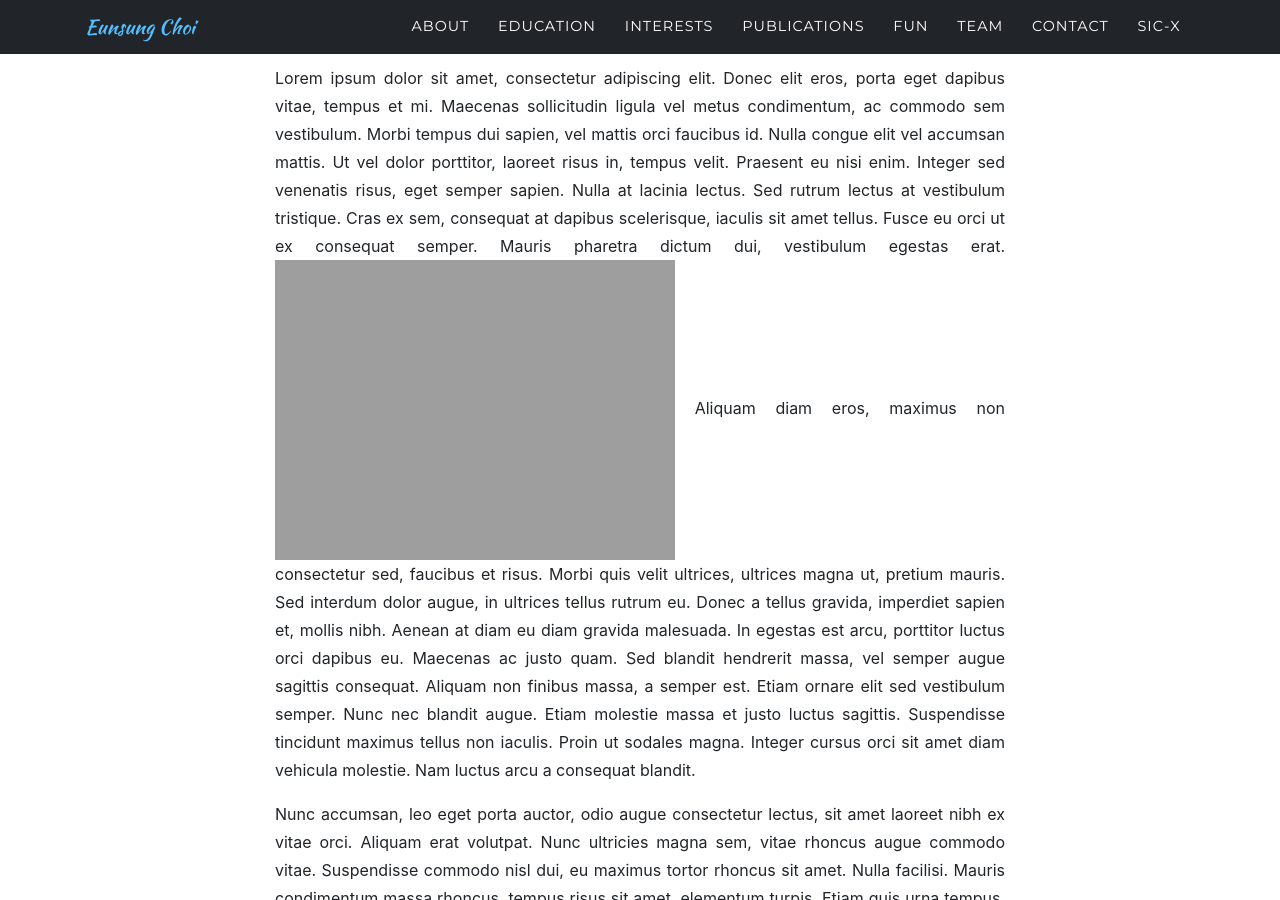
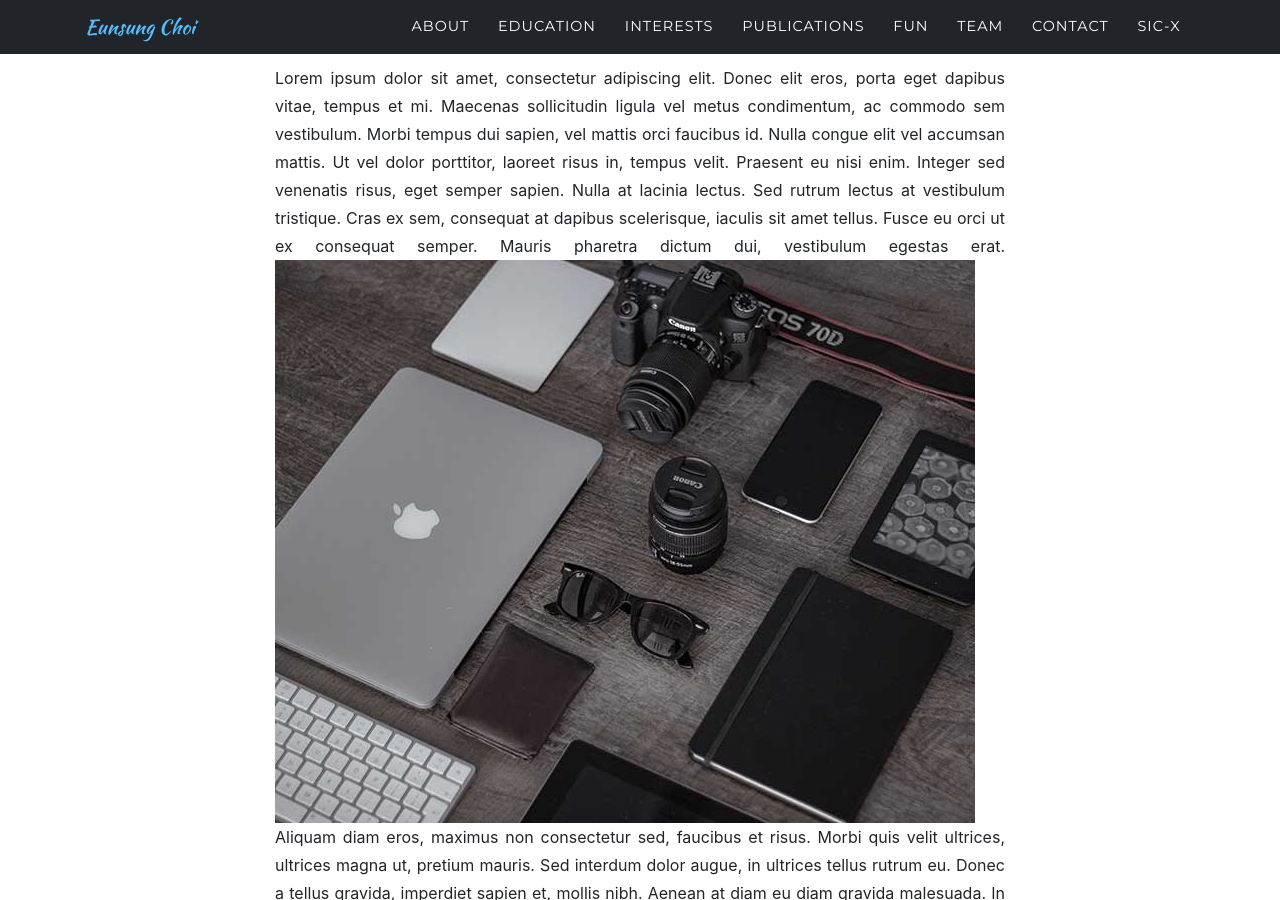
Before and after one commit to choices97/choices97.github.io, a Jekyll site: the page built from _posts/2019-08-31-first-post.md, in a window 1280 px wide and 900 px high, scrolled down 468 px. Built offline with Jekyll 4.4.1, drawn with Linux system fonts in a browser that asks for light colours; some web fonts are replaced; comment, search, counter and statistics services are not loaded.

Commit message:
Update 2019-08-31-first-post.md

```diff
--- a/_posts/2019-08-31-first-post.md
+++ b/_posts/2019-08-31-first-post.md
@@ -14,7 +14,7 @@ caption:
 ---
 
 Lorem ipsum dolor sit amet, consectetur adipiscing elit. Donec elit eros, porta eget dapibus vitae, tempus et mi. Maecenas sollicitudin ligula vel metus condimentum, ac commodo sem vestibulum. Morbi tempus dui sapien, vel mattis orci faucibus id. Nulla congue elit vel accumsan mattis. Ut vel dolor porttitor, laoreet risus in, tempus velit. Praesent eu nisi enim. Integer sed venenatis risus, eget semper sapien. Nulla at lacinia lectus. Sed rutrum lectus at vestibulum tristique. Cras ex sem, consequat at dapibus scelerisque, iaculis sit amet tellus. Fusce eu orci ut ex consequat semper. Mauris pharetra dictum dui, vestibulum egestas erat.
-<img data-action="zoom" src='{{ "![path](/assets/img/fun/01-full.jpg)" }} ' alt='absolute'>
+<img data-action="zoom" src='/assets/img/fun/01-full.jpg' alt='absolute'>
 Aliquam diam eros, maximus non consectetur sed, faucibus et risus. Morbi quis velit ultrices, ultrices magna ut, pretium mauris. Sed interdum dolor augue, in ultrices tellus rutrum eu. Donec a tellus gravida, imperdiet sapien et, mollis nibh. Aenean at diam eu diam gravida malesuada. In egestas est arcu, porttitor luctus orci dapibus eu. Maecenas ac justo quam. Sed blandit hendrerit massa, vel semper augue sagittis consequat. Aliquam non finibus massa, a semper est. Etiam ornare elit sed vestibulum semper. Nunc nec blandit augue. Etiam molestie massa et justo luctus sagittis. Suspendisse tincidunt maximus tellus non iaculis. Proin ut sodales magna. Integer cursus orci sit amet diam vehicula molestie. Nam luctus arcu a consequat blandit.
 
 Nunc accumsan, leo eget porta auctor, odio augue consectetur lectus, sit amet laoreet nibh ex vitae orci. Aliquam erat volutpat. Nunc ultricies magna sem, vitae rhoncus augue commodo vitae. Suspendisse commodo nisl dui, eu maximus tortor rhoncus sit amet. Nulla facilisi. Mauris condimentum massa rhoncus, tempus risus sit amet, elementum turpis. Etiam quis urna tempus, tempus ipsum in, egestas arcu. Duis nibh nibh, vulputate sed fringilla pellentesque, hendrerit at lorem. Class aptent taciti sociosqu ad litora torquent per conubia nostra, per inceptos himenaeos. Phasellus elementum ultrices ultrices. Quisque ac erat pharetra ipsum imperdiet rhoncus. Donec fermentum ante nec scelerisque tempus. Proin at aliquam orci. Quisque interdum nibh eu justo cursus egestas. Integer sed est turpis.
```
